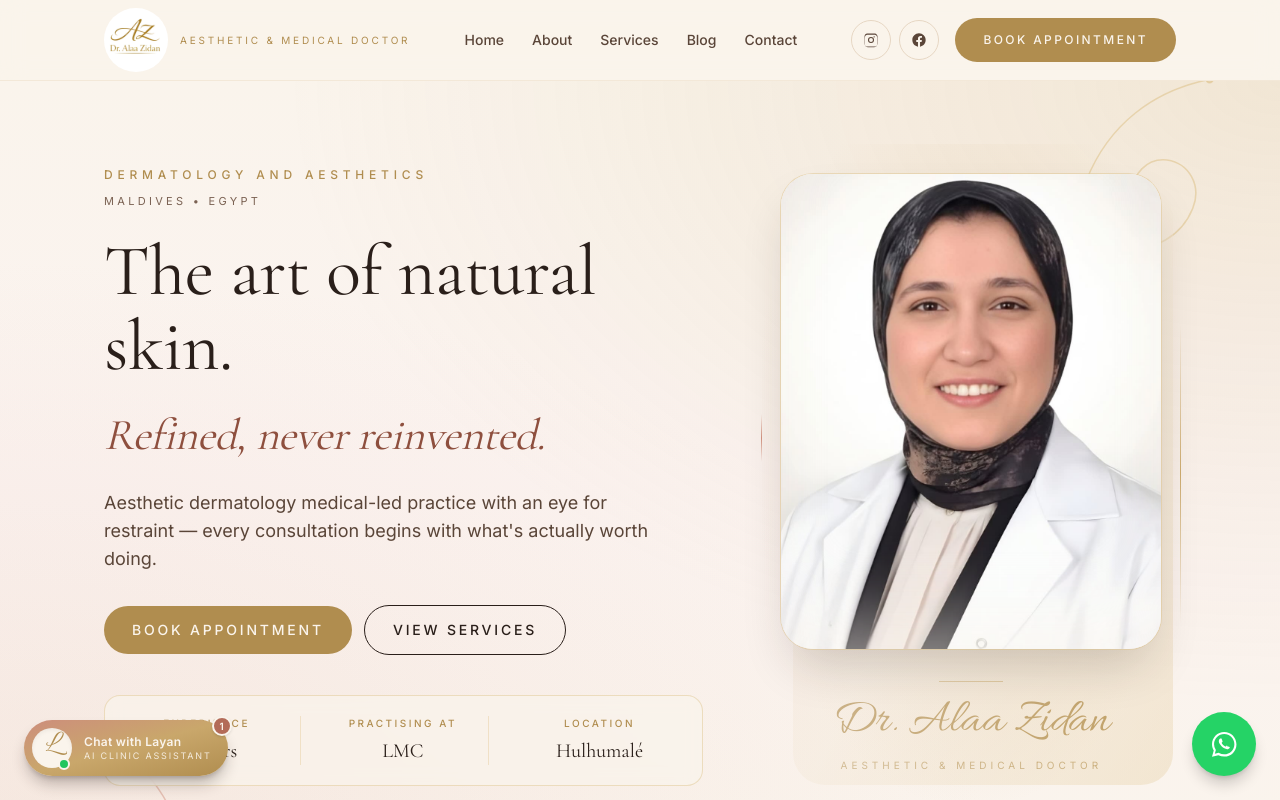
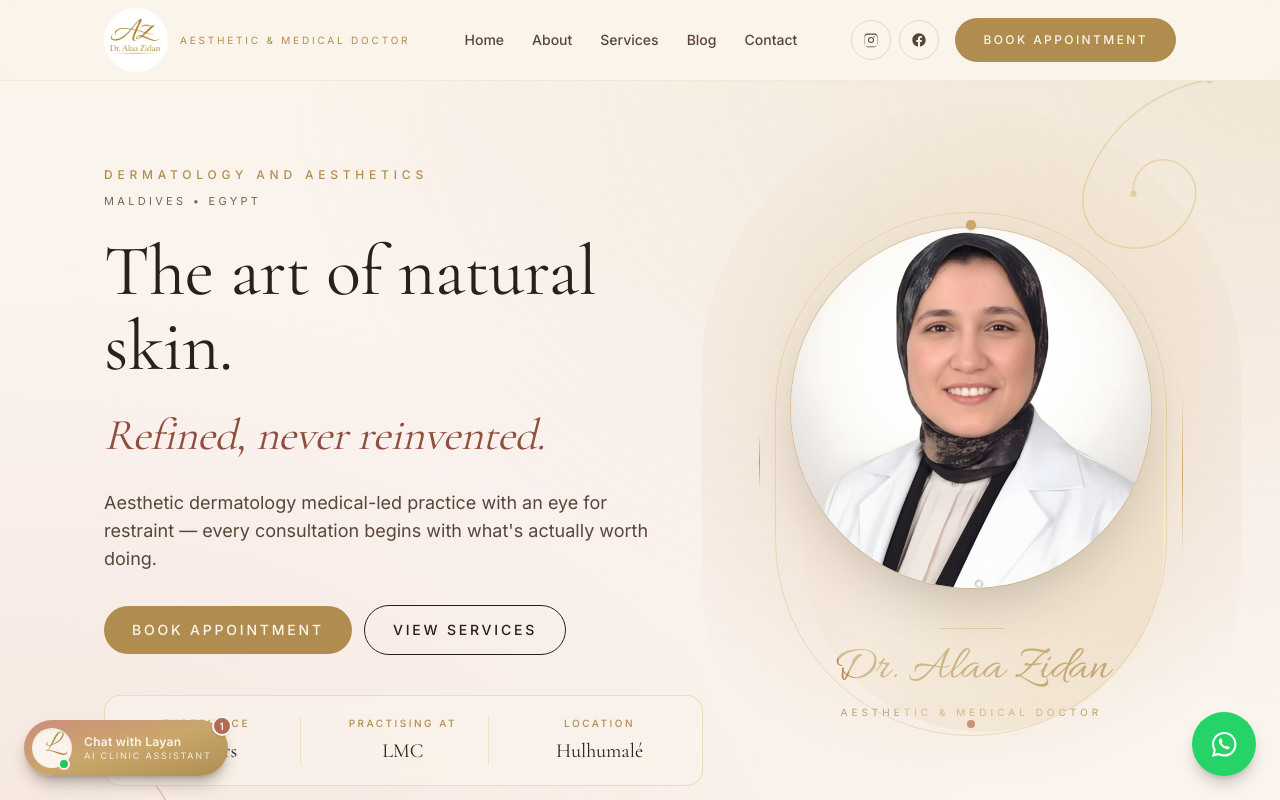
Before and after one commit to alaamagdyzidan-cmd/dralaazidan-site, a Next.js app: page / in a window 1280 px wide. Shown: the top 800 px of the page. Built offline with nearby package versions, Linux system fonts and the light colour scheme.

Commit message:
Circular hero portrait with properly aligned backdrop layers

```diff
--- a/app/page.tsx
+++ b/app/page.tsx
@@ -105,44 +105,50 @@ export default function Home() {
                 worth doing.
               </p>
 
-              {/* MOBILE-ONLY portrait — editorial portrait card */}
+              {/* MOBILE-ONLY portrait — circular medallion */}
               <div className="mt-8 md:hidden">
-                <div className="relative mx-auto w-full max-w-[280px]">
-                  {/* Warm radial glow behind */}
+                <div className="relative mx-auto w-[260px] max-w-full">
+                  {/* Warm radial halo behind the circle */}
                   <div
                     aria-hidden
-                    className="pointer-events-none absolute inset-0 -z-10 scale-110 bg-[radial-gradient(ellipse_70%_75%_at_50%_45%,rgba(201,167,107,0.22),transparent_75%)]"
+                    className="pointer-events-none absolute inset-0 -z-10 scale-[1.4] rounded-full bg-[radial-gradient(circle_at_50%_45%,rgba(201,167,107,0.32),transparent_72%)]"
                   />
-                  {/* Subtle offset back card for depth */}
+
+                  {/* Outer thin gold ring */}
                   <div
                     aria-hidden
-                    className="absolute inset-0 translate-x-2 translate-y-2 rounded-[1.75rem] bg-gradient-to-br from-rose-100/60 via-sand-100/40 to-gold-300/30"
+                    className="pointer-events-none absolute -inset-3 rounded-full border border-gold-300/55"
                   />
-                  {/* The portrait card */}
-                  <div className="relative aspect-[4/5] w-full overflow-hidden rounded-[1.75rem] bg-gradient-to-b from-sand-50 to-sand-100 ring-1 ring-gold-300/50 shadow-xl shadow-ink-900/15">
+                  {/* Soft offset back circle for depth */}
+                  <div
+                    aria-hidden
+                    className="absolute inset-0 translate-x-2 translate-y-2 rounded-full bg-gradient-to-br from-rose-100/70 via-sand-100/50 to-gold-300/30"
+                  />
+
+                  {/* Portrait inside a circular gold-ringed frame */}
+                  <div className="relative aspect-square w-full overflow-hidden rounded-full bg-gradient-to-br from-sand-100 via-rose-50 to-sand-50 ring-1 ring-gold-400/50 shadow-xl shadow-ink-900/15">
                     <Image
                       src="/images/dr-alaa-portrait.jpg"
                       alt="Dr. Alaa Zidan, Aesthetic & Medical Doctor"
                       fill
                       priority
-                      sizes="(max-width: 768px) 75vw, 0px"
+                      sizes="(max-width: 768px) 70vw, 0px"
                       className="object-cover object-[center_top]"
-                    />
-                    {/* Faint inner shadow vignette */}
-                    <div
-                      aria-hidden
-                      className="pointer-events-none absolute inset-0 rounded-[1.75rem] [box-shadow:inset_0_-40px_60px_-20px_rgba(250,244,236,0.5)]"
                     />
                   </div>
 
-                  {/* Side gold rule */}
-                  <div
+                  {/* Tiny accent dots — symmetrically placed around the circle */}
+                  <span
                     aria-hidden
-                    className="absolute -right-3 top-1/4 h-1/2 w-px bg-gradient-to-b from-transparent via-gold-400 to-transparent"
+                    className="pointer-events-none absolute -top-1.5 left-1/2 h-2 w-2 -translate-x-1/2 rounded-full bg-gold-400"
+                  />
+                  <span
+                    aria-hidden
+                    className="pointer-events-none absolute -bottom-1.5 left-1/2 h-1.5 w-1.5 -translate-x-1/2 rounded-full bg-rose-300"
                   />
 
                   {/* Editorial signature */}
-                  <div className="mt-6 flex flex-col items-center">
+                  <div className="mt-7 flex flex-col items-center">
                     <div className="h-px w-12 bg-gold-400/70" />
                     <p className="mt-3 font-script text-3xl text-gold-500 leading-none">
                       Dr. Alaa Zidan
@@ -196,48 +202,60 @@ export default function Home() {
               </dl>
             </div>
 
-            {/* DESKTOP-ONLY portrait — editorial portrait card */}
+            {/* DESKTOP-ONLY portrait — refined circular medallion */}
             <div className="hidden md:col-span-5 md:block">
-              <div className="relative mx-auto w-full max-w-[380px]">
-                {/* Warm radial glow behind */}
+              <div className="relative mx-auto w-[360px] max-w-full">
+                {/* Warm radial halo behind the circle */}
                 <div
                   aria-hidden
-                  className="pointer-events-none absolute inset-0 -z-10 scale-110 bg-[radial-gradient(ellipse_70%_75%_at_50%_45%,rgba(201,167,107,0.25),transparent_75%)]"
+                  className="pointer-events-none absolute inset-0 -z-10 scale-[1.5] rounded-full bg-[radial-gradient(circle_at_50%_45%,rgba(201,167,107,0.32),transparent_72%)]"
                 />
-                {/* Subtle offset back card for depth */}
+
+                {/* Outer thin gold ring */}
                 <div
                   aria-hidden
-                  className="absolute inset-0 translate-x-3 translate-y-3 rounded-[2rem] bg-gradient-to-br from-rose-100/60 via-sand-100/40 to-gold-300/30"
+                  className="pointer-events-none absolute -inset-4 rounded-full border border-gold-300/55"
                 />
-                {/* The portrait card */}
-                <div className="relative aspect-[4/5] w-full overflow-hidden rounded-[2rem] bg-gradient-to-b from-sand-50 to-sand-100 ring-1 ring-gold-300/50 shadow-2xl shadow-ink-900/20">
+                {/* Soft offset back circle for depth */}
+                <div
+                  aria-hidden
+                  className="absolute inset-0 translate-x-3 translate-y-3 rounded-full bg-gradient-to-br from-rose-100/70 via-sand-100/50 to-gold-300/30"
+                />
+
+                {/* Portrait inside a circular gold-ringed frame */}
+                <div className="relative aspect-square w-full overflow-hidden rounded-full bg-gradient-to-br from-sand-100 via-rose-50 to-sand-50 ring-1 ring-gold-400/55 shadow-2xl shadow-ink-900/20">
                   <Image
                     src="/images/dr-alaa-portrait.jpg"
                     alt="Dr. Alaa Zidan, Aesthetic & Medical Doctor"
                     fill
                     priority
-                    sizes="(max-width: 768px) 0px, 32vw"
+                    sizes="(max-width: 768px) 0px, 30vw"
                     className="object-cover object-[center_top]"
-                  />
-                  {/* Inner shadow vignette */}
-                  <div
-                    aria-hidden
-                    className="pointer-events-none absolute inset-0 rounded-[2rem] [box-shadow:inset_0_-50px_80px_-20px_rgba(250,244,236,0.55)]"
                   />
                 </div>
 
-                {/* Tasteful side gold rule */}
+                {/* Decorative accent dots top/bottom centre */}
+                <span
+                  aria-hidden
+                  className="pointer-events-none absolute -top-2 left-1/2 h-2.5 w-2.5 -translate-x-1/2 rounded-full bg-gold-400 shadow"
+                />
+                <span
+                  aria-hidden
+                  className="pointer-events-none absolute -bottom-2 left-1/2 h-2 w-2 -translate-x-1/2 rounded-full bg-rose-300"
+                />
+
+                {/* Subtle vertical gold rules flanking the circle */}
                 <div
                   aria-hidden
-                  className="absolute -right-5 top-1/4 h-1/2 w-px bg-gradient-to-b from-transparent via-gold-400 to-transparent"
+                  className="absolute -right-8 top-1/3 h-1/3 w-px bg-gradient-to-b from-transparent via-gold-400 to-transparent"
                 />
                 <div
                   aria-hidden
-                  className="absolute -left-5 top-[40%] h-12 w-px bg-gradient-to-b from-transparent via-rose-300 to-transparent"
+                  className="absolute -left-8 top-[42%] h-14 w-px bg-gradient-to-b from-transparent via-rose-300 to-transparent"
                 />
 
                 {/* Editorial signature */}
-                <div className="mt-8 flex flex-col items-center">
+                <div className="mt-10 flex flex-col items-center">
                   <div className="h-px w-16 bg-gold-400/70" />
                   <p className="mt-4 font-script text-5xl text-gold-500 leading-none">
                     Dr. Alaa Zidan
```
